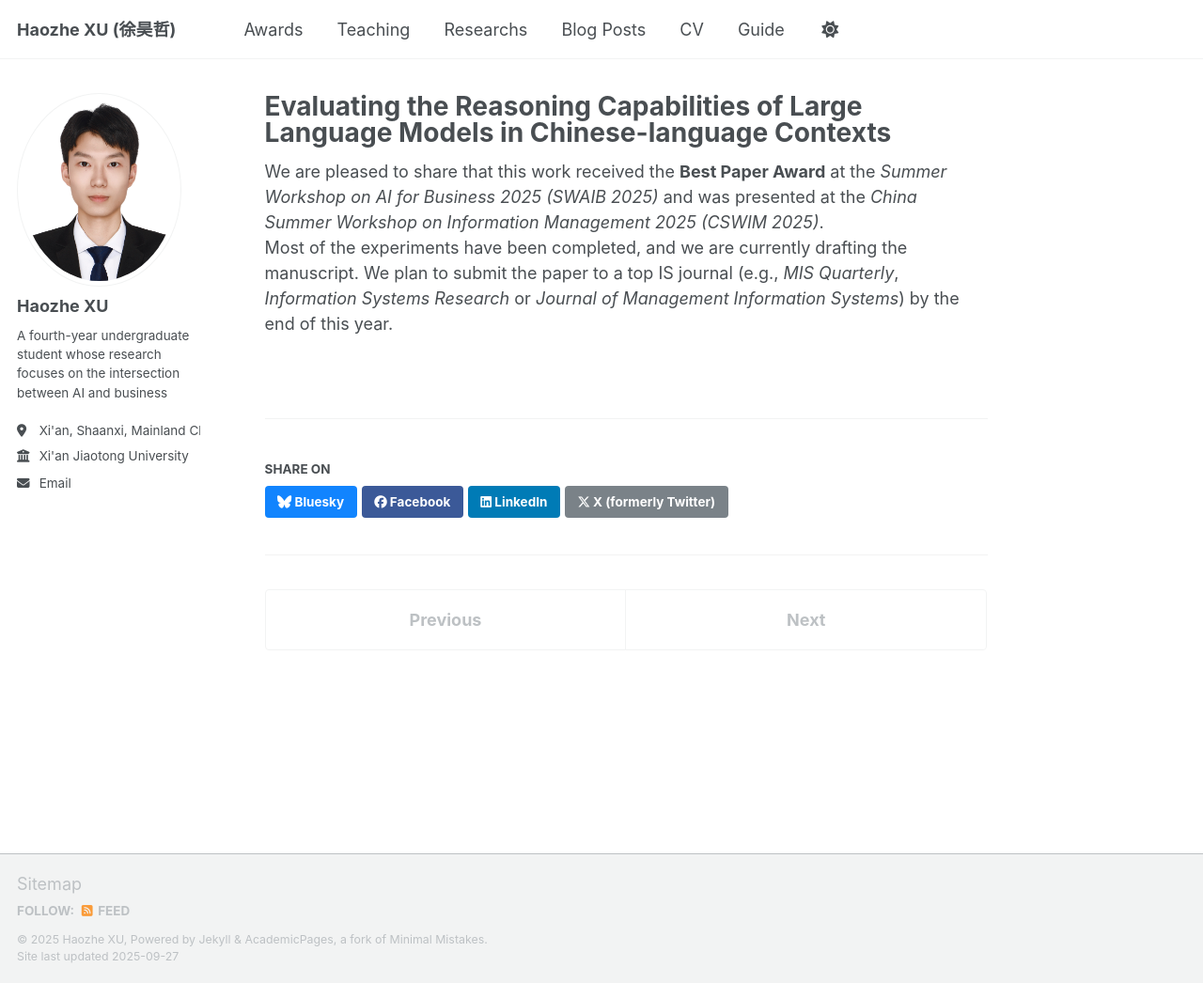
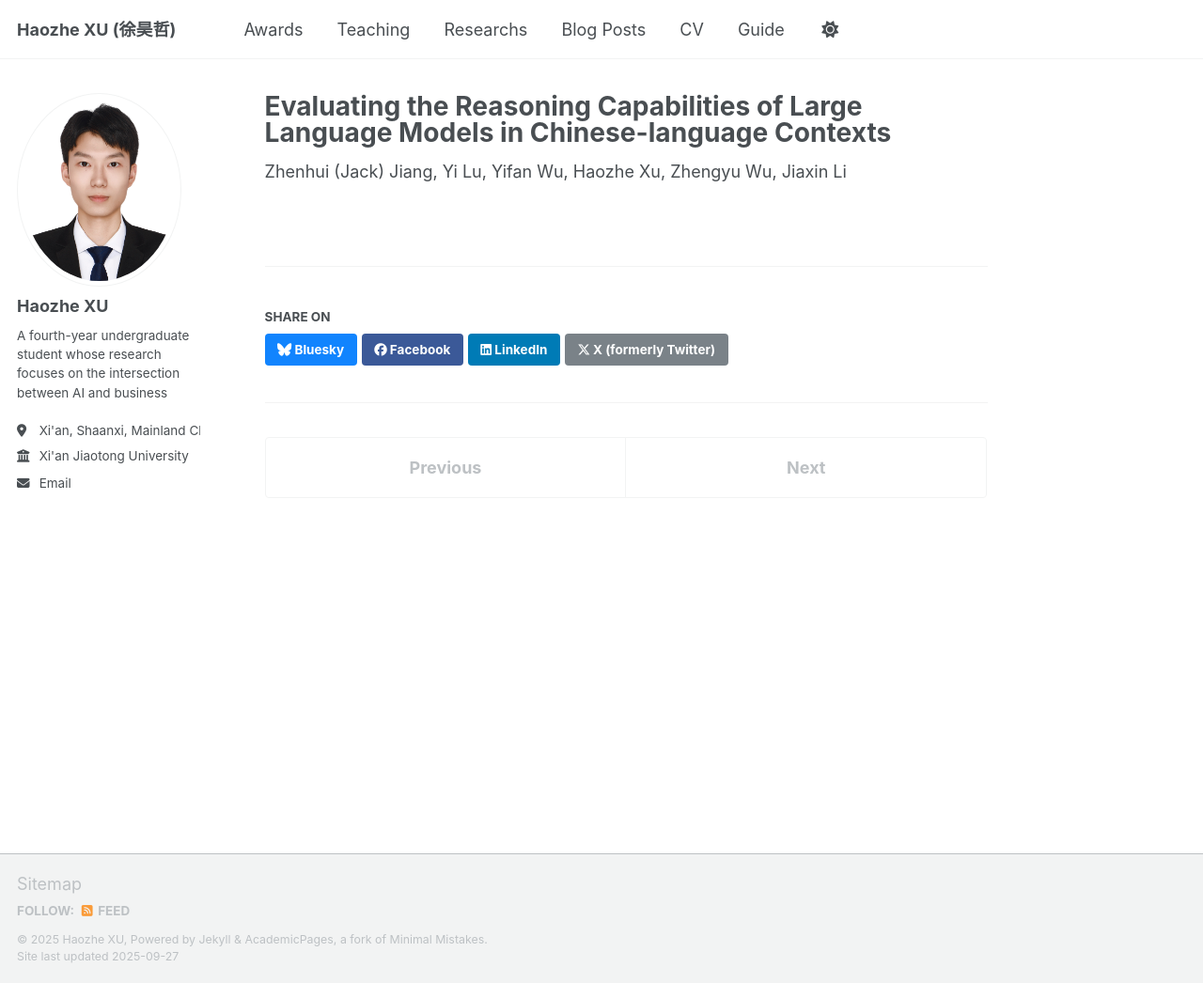
Before and after one commit to XuHaozhe0204/XuHaozhe0204.github.io, a Jekyll site: the page built from _portfolio/portfolio-2.md, in a window 1280 px wide and 1046 px high. Shown: the whole window at 94% size. Built offline with Jekyll 4.4.1, drawn with Linux system fonts in a browser that asks for light colours; a script that is not in the unit is left out.

Commit message:
Update portfolio-2.md

```diff
--- a/_portfolio/portfolio-2.md
+++ b/_portfolio/portfolio-2.md
@@ -2,7 +2,4 @@
 title: "Evaluating the Reasoning Capabilities of Large Language Models in Chinese-language Contexts"
 collection: portfolio
 ---
-
-
-We are pleased to share that this work received the **Best Paper Award** at the *Summer Workshop on AI for Business 2025 (SWAIB 2025)* and was presented at the *China Summer Workshop on Information Management 2025 (CSWIM 2025)*.
-Most of the experiments have been completed, and we are currently drafting the manuscript. We plan to submit the paper to a top IS journal (e.g., *MIS Quarterly*,  *Information Systems Research* or *Journal of Management Information Systems*) by the end of this year.
+Zhenhui (Jack) Jiang, Yi Lu, Yifan Wu, Haozhe Xu, Zhengyu Wu, Jiaxin Li
```
